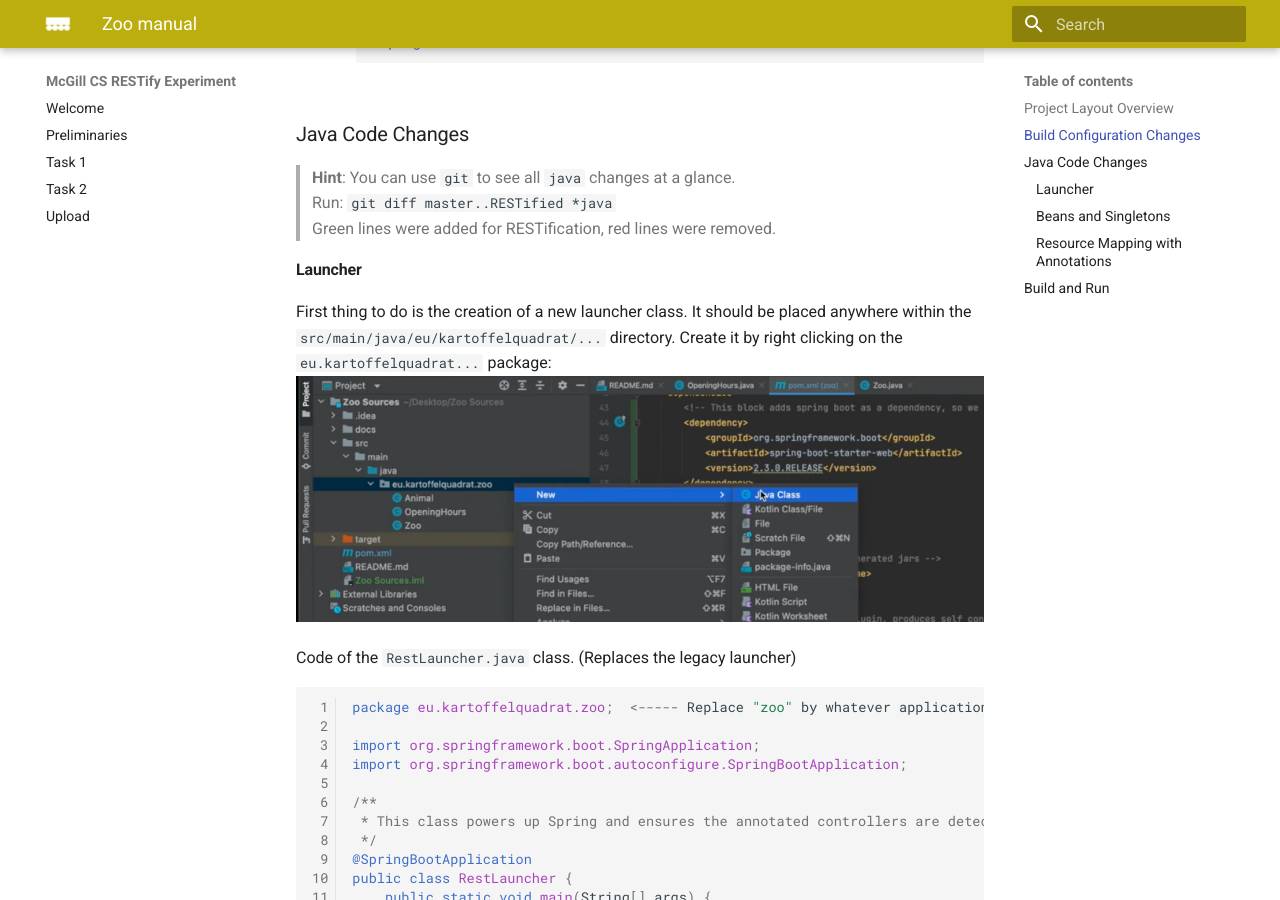
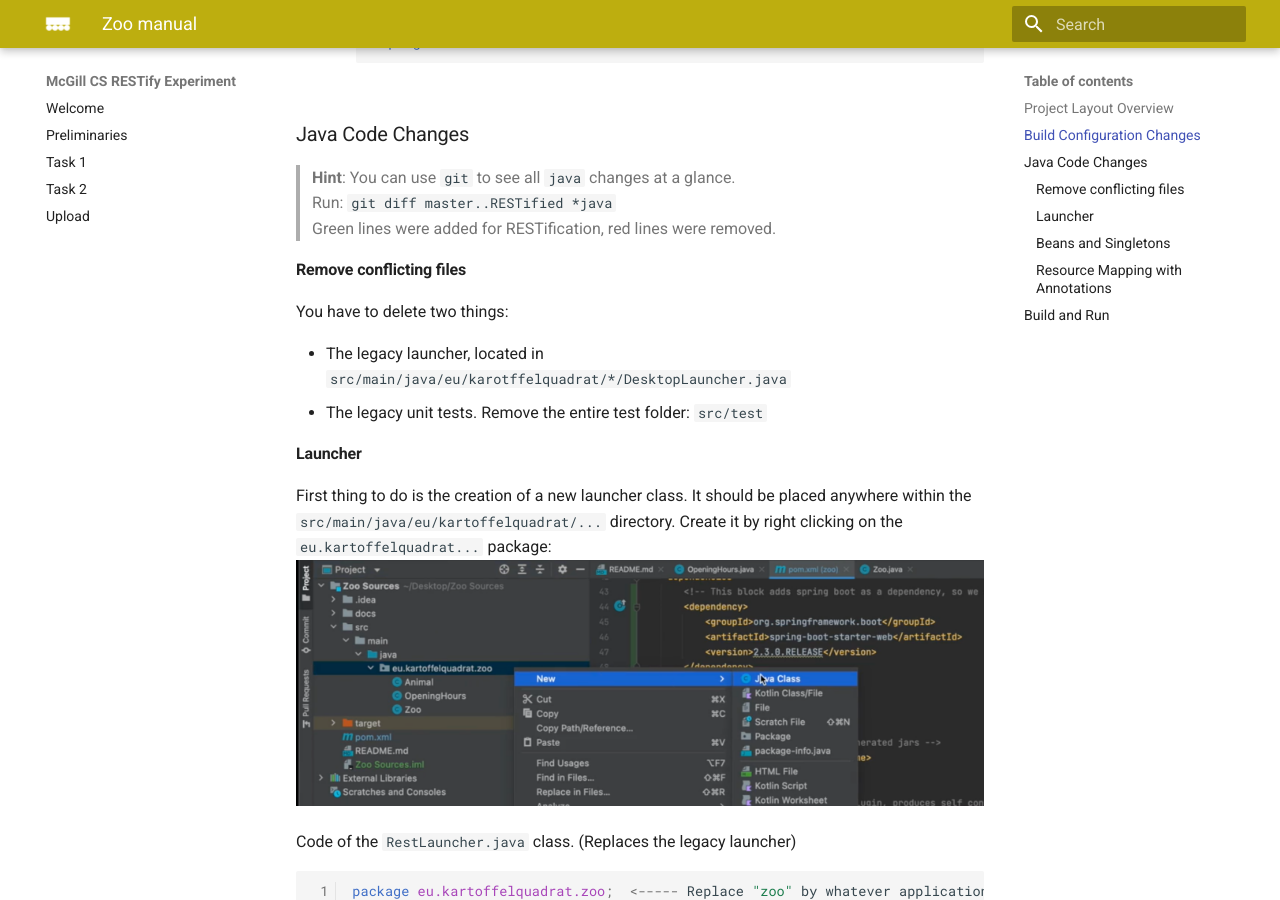
Before and after one commit to m5c/RestifyParticipantInstructions, an MkDocs documentation site: the page built from docs/zoo-manual.md, in a window 1280 px wide and 900 px high, scrolled down 2709 px. Built offline with MkDocs 1.6.1 and Material for MkDocs 9.7.7, drawn with Linux system fonts in a browser that asks for light colours.

````diff
--- a/docs/interface-xox.txt
+++ b/docs/interface-xox.txt
@@ -9,9 +9,9 @@
     * A *[GET]* request on the identifier placeholder resource should retrieve scoring information for the targeted game.
     * A *[DELETE]* request on the identifier placeholder resource should remove the game from the list of all games.
  * The dynamic resource representing games by their identifier should have two subresources: "*players*" and "*board*".
-    * A *[GET]* request on the "*board*" resource should return a list of player names involved into the specified game. The game instance is in this case provided by value of the parent placeholder resource.
+    * A *[GET]* request on the "*players*" resource should return a list of player names involved into the specified game. The game instance is in this case provided by value of the parent placeholder resource.
     * A *[GET]* request on the "*board*" resource should return a snapshot of the current game board layout, is to say which cells empty or occupied by a given player. The game instance is in this case provided by value of the parent placeholder resource.
- * The "*player*" resource should possess a dynamic placeholder resource, encoding the name of a given player. This resource has no methods, but in its turn a subresource "*actions*".
+ * The "*players*" resource should possess a dynamic placeholder resource, encoding the name of a given player. This resource has no methods, but in its turn a subresource "*actions*".
     * A *[GET]* request on actions should return an array of possible actions for a given player in a given game. Each action represents the claim of an available field. The required player  name is provided by the parent dynamic resource representing a player name and the game instance is provided by the value of the dynamic sub resource of the root resource.
  * The "*actions*" resource should possess a dynamic placeholder resource that serves to identify the a specific selection of the actions available to a given player in a given game.
     * A *[POST]* request on that dynamic placeholder resource should allow the selection of a given action, to perform it. The precise action is then identified by an int value taken by the dynamic resource, representing the position in the array of all possible actions. The required player  name is provided by the parent dynamic resource representing a player name and the game instance is provided by the value of the dynamic sub resource of the root resource.
--- a/docs/zoo-manual.md
+++ b/docs/zoo-manual.md
@@ -112,6 +112,13 @@
  > **Hint**: You can use ```git``` to see all ```java``` changes at a glance.
 Run: ```git diff master..RESTified *java```
 Green lines were added for RESTification, red lines were removed.
+
+#### Remove conflicting files
+
+You have to delete two things:
+
+ * The legacy launcher, located in ```src/main/java/eu/karotffelquadrat/*/DesktopLauncher.java```
+ * The legacy unit tests. Remove the entire test folder: ```src/test```
 
 #### Launcher
 
````
